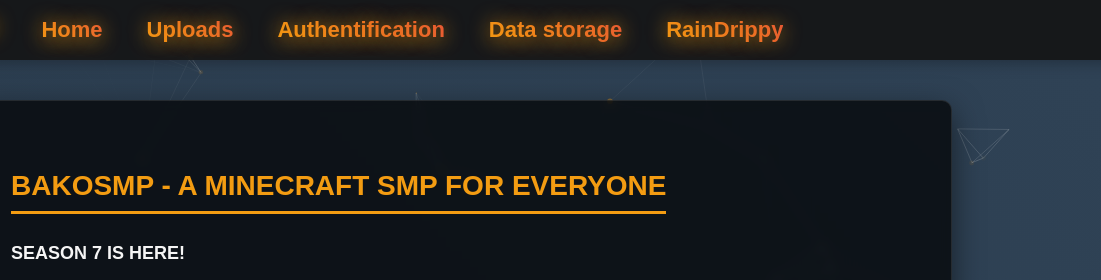
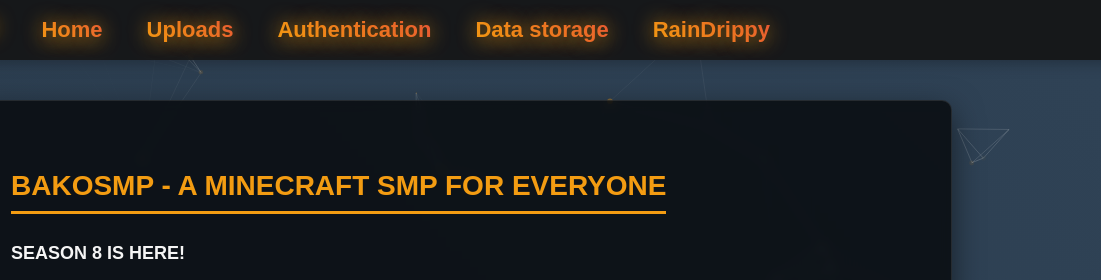
Before and after one commit to nulllexx/webRD, a plain HTML site: page index.html in a window 1280 px wide. Shown: the top 280 px of the page, 179-1280 px from the left. Drawn offline with nearby package versions, Linux system fonts and the light colour scheme.

Commit message:
Update old files to reflect the modern status more realistically

```diff
--- a/index.html
+++ b/index.html
@@ -369,13 +369,13 @@
     <span class="title">BakoSMP</span>
     <a class="title" href="/index.html" style="margin-left: 2em;">Home</a>
     <a class="title" href="/uploads.html" style="margin-left: 2em;">Uploads</a>
-    <a class="title" href="/auth.html" style="margin-left: 2em;">Authentification</a>
+    <a class="title" href="/auth.html" style="margin-left: 2em;">Authentication</a>
     <a class="title" href="/storage/" style="margin-left: 2em;">Data storage</a>
     <a class="title" href="/raindrippy/" style="margin-left: 2em;">RainDrippy</a>
   </div>
   <div class="content">
         <h2>BakoSMP - A Minecraft SMP for Everyone</h2>
-        <p><strong>SEASON 7 IS HERE!</strong></p>
+        <p><strong>SEASON 8 IS HERE!</strong></p>
         <p>Have you ever wanted to play Minecraft multiplayer but struggled to find a server that truly fits your needs? Maybe you tried big servers like Hypixel and got bored, or you searched for SMPs and only found inactive or uninspired options?</p>
         <p>Look no further - this is the server for you!</p>
         <p>BakoSMP is a Minecraft survival multiplayer server that aims to provide a fun and engaging experience for all players. We offer a variety of features and activities to keep you entertained, including:</p>
```
Also changed, not shown: history.html (+1 -1 lines), 2 other files.
